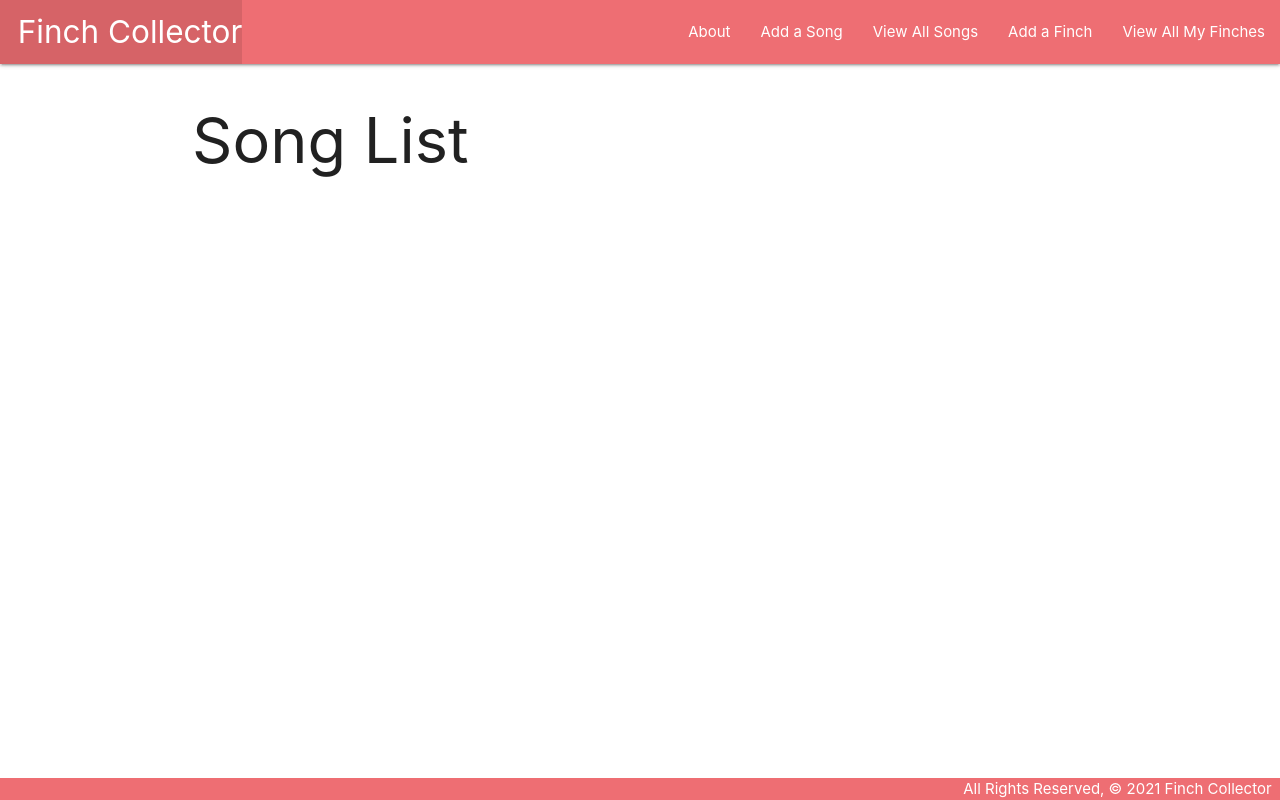
After one commit to FiroCole/Finch_Collector, a Django app: page /songs/ in a window 1280 px wide. The commit adds this page. Run offline with Django 5.2, Linux system fonts and the light colour scheme; data that the repository does not hold is empty.

Commit message:
Add song-finch association

```diff
--- a/main_app/models.py
+++ b/main_app/models.py
@@ -17,7 +17,7 @@ class Song(models.Model):
     song = models.CharField(max_length=100, choices =SONG_CHOICES, default=SONG_CHOICES[0][0])
 
     def __str__(self):
-        return self.name
+        return self.song
 
     def get_absolute_url(self):
         return reverse('songs_detail', kwargs={
--- a/main_app/templates/base.html
+++ b/main_app/templates/base.html
@@ -2,6 +2,7 @@
 
 <!DOCTYPE html>
 <html lang="en">
+
 <head>
   <meta charset="UTF-8">
   <meta name="viewport" content="width=device-width, initial-scale=1.0">
@@ -12,6 +13,7 @@
 
   <link rel="stylesheet" type="text/css" href="{% static 'css/style.css' %}">
 </head>
+
 <body>
   <header class="navbar-fixed">
     <nav>
@@ -21,6 +23,8 @@
         </ul>
         <ul class="right">
           <li><a href="{% url 'about' %}">About</a></li>
+          <li><a href="{% url 'songs_create' %}">Add a Song</a></li>
+          <li><a href="{% url 'songs_index' %}">View All Songs</a></li>
           <li><a href="{% url 'finches_create' %}">Add a Finch</a></li>
           <li><a href="{% url 'index' %}">View All My Finches</a></li>
         </ul>
@@ -35,4 +39,5 @@
     <div class="right">All Rights Reserved, &copy; 2021 Finch Collector &nbsp;</div>
   </footer>
 </body>
+
 </html>
--- /dev/null
+++ b/main_app/templates/main_app/song_list.html
@@ -0,0 +1,16 @@
+{% extends 'base.html' %}
+{% block content %}
+
+<h1>Song List</h1>
+
+{% for song in song_list %}
+  <a href="{% url 'songs_detail' song.id %}">
+    <div class="card">
+        <div class="card-content">
+            <span class="card-title">{{ song.song }}</span>
+        </div>
+    </div>
+  </a>
+{% endfor %}
+
+{% endblock %}
--- a/main_app/urls.py
+++ b/main_app/urls.py
@@ -10,6 +10,8 @@ urlpatterns = [
   path('finches/<int:pk>/update/', views.FinchUpdate.as_view(), name='finches_update'),
   path('finches/<int:pk>/delete/', views.FinchDelete.as_view(), name='finches_delete'),
   path('finches/<int:finch_id>/add_feeding/', views.add_feeding, name='add_feeding'),
+  path('finches/<int:finch_id>/assoc_song/<int:song_id>/', views.assoc_song, name='assoc_song'),
+
   path('songs/', views.SongList.as_view(), name='songs_index'),
   path('songs/<int:pk>/', views.SongDetail.as_view(), name='songs_detail'),
   path('songs/create/', views.SongCreate.as_view(), name='songs_create'),
--- a/main_app/views.py
+++ b/main_app/views.py
@@ -23,9 +23,12 @@ def finches_index(request):
 
 def finches_detail(request, finch_id):
   finch = Finch.objects.get(id=finch_id)
+  id_list = finch.songs.all().values_list('id')
+  songs_finch_doesnt_have = Song.objects.exclude(id__in=id_list)
+
   feeding_form = FeedingForm()
   return render(request, 'finches/detail.html', {
-    'finch': finch, 'feeding_form': feeding_form
+    'finch': finch, 'feeding_form': feeding_form, 'songs':songs_finch_doesnt_have
   })
 
 def add_feeding(request, finch_id):
@@ -40,7 +43,7 @@ def add_feeding(request, finch_id):
 
 class FinchCreate(CreateView):
   model = Finch
-  fields = '__all__'
+  fields = ['name', 'subfamily', 'description', 'habitat']
   success_url = '/finches/{id}'
 
 class FinchUpdate(UpdateView):
@@ -68,3 +71,8 @@ class SongUpdate(UpdateView):
 class SongDelete(DeleteView):
   model = Song
   success_url = '/songs'
+
+
+def assoc_song(request, finch_id, song_id):
+  Finch.objects.get(id=finch_id).songs.add(song_id)
+  return redirect('detail', finch_id=finch_id)
```
Also changed, not shown: main_app/templates/finches/detail.html (+24 -1 lines), main_app/templates/main_app/song_confirm_delete.html (added, +13 -0 lines), main_app/templates/main_app/song_detail.html (added, +20 -0 lines), main_app/templates/main_app/song_form.html (added, +25 -0 lines).
